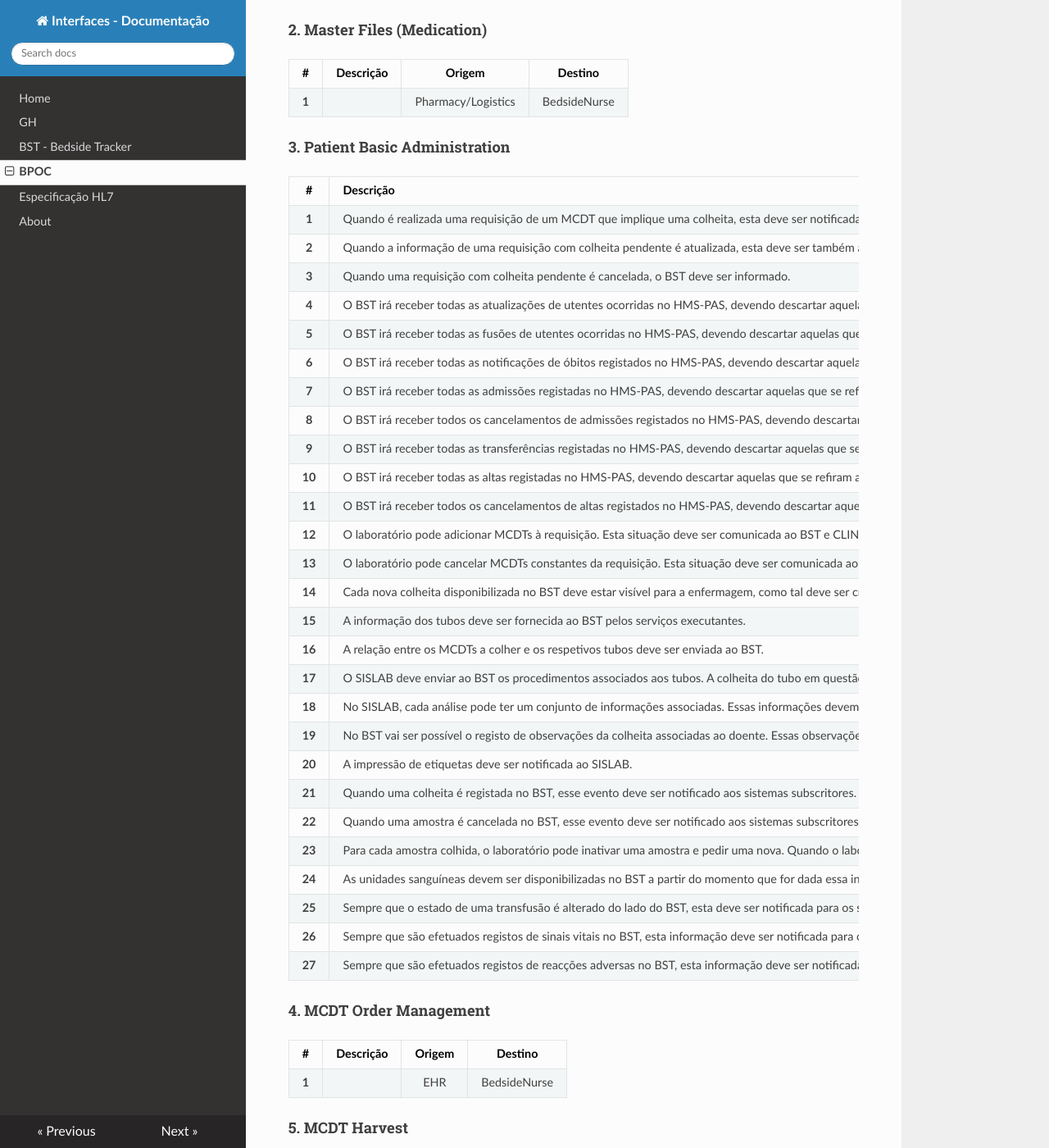
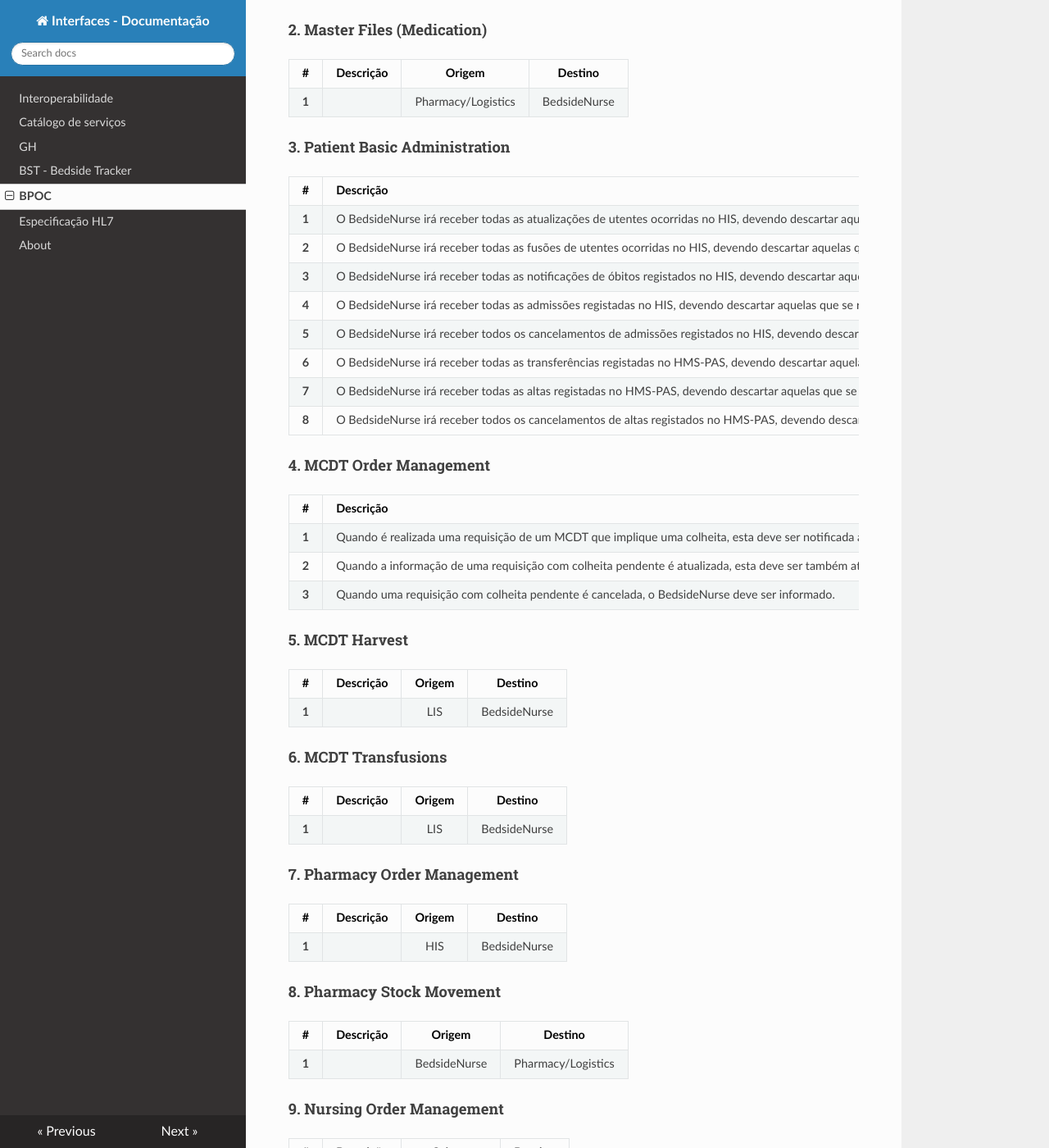
Before and after one commit to joaofmarques/G-Interfaces, an MkDocs documentation site: the page built from docs/bpoc.md, in a window 1280 px wide and 1400 px high, scrolled down 661 px. Shown: the whole window at 82% size. Built offline with MkDocs 1.6.1, drawn with Linux system fonts in a browser that asks for light colours; nearby versions of some CDN libraries; old or Windows-style settings are respelled for this version of MkDocs; some of the changed text lies outside the part shown.

Commit message:
Add files via upload

```diff
--- a/docs/bpoc.md
+++ b/docs/bpoc.md
@@ -1,8 +1,7 @@
 # Introdução
 
-O presente documento tem como objetivo detalhar os interfaces necessários para a implementação do workflow de integração com o produto BPOC.
+O presente documento tem como objetivo detalhar os interfaces necessários para a implementação do workflow de integração com uma solução BPOC.
 
-O interface será implementado com recurso ao standard HL7, na sua versão 2.4.
 
 # Especificação funcional
 
@@ -10,7 +9,7 @@ O interface será implementado com recurso ao standard HL7, na sua versão 2.4.
 
 ## Workflow
 
-Apesar do diagrama abaixo fazer referência a produtos Globalcare, pretende-se que o fluxo a implementar seja agnóstico relativamente ao ecossistema onde se encontra inserido, funcionando de forma semelhante consoante integra com produtos internos ou com produtos de terceiros.
+O diagrama abaixo faz referência a um conjunto de interações entre sistemas que determinam o fluxo de informação a implementar com vista à disponibilização de uma solução de BPOC totalmente integrada. Este fluxo deve ser agnóstico relativamente a quaisquer que sejam os sistemas residentes no ecossistema onde se pretender instalar a solução, funcionando numa lógica de ativação de serviços.
 
 ![Workflow](bpoc.png)
 
@@ -30,39 +29,22 @@ Apesar do diagrama abaixo fazer referência a produtos Globalcare, pretende-se q
 
 | # | Descrição                                 | Origem     | Destino    |
 |:-:|:----------------------------------------- |:----------:|:----------:|
-| **1** |Quando é realizada uma requisição de um MCDT que implique uma colheita, esta deve ser notificada ao BST. **Informação a passar para BST:** Número da requisição, prioridade, data do pedido, informação clínica e estado. Em simultâneo com o envio dos dados da requisição, deve ser também passado o histórico de problemas, diagnósticos, alergias e reacções adversas ativas do utente.|CLINICAL-MED|BST;SIBAS;SISLAB|
-| **2** |Quando a informação de uma requisição com colheita pendente é atualizada, esta deve ser também atualizada no BST.|CLINICAL-MED|BST;SIBAS;SISLAB|
-| **3** |Quando uma requisição com colheita pendente é cancelada, o BST deve ser informado.|CLINICAL-MED|BST;SIBAS;SISLAB|
-| **4** |O BST irá receber todas as atualizações de utentes ocorridas no HMS-PAS, devendo descartar aquelas que se refiram a utentes que não existam no sistema.|HMS-PAS     |BST  	      |
-| **5** |O BST irá receber todas as fusões de utentes ocorridas no HMS-PAS, devendo descartar aquelas que se refiram a utentes que não existam no sistema.|HMS-PAS     |BST  	      |
-| **6** |O BST irá receber todas as notificações de óbitos registados no HMS-PAS, devendo descartar aquelas que se refiram a utentes que não existam no sistema.|HMS-PAS     |BST  	      |
-| **7** |O BST irá receber todas as admissões registadas no HMS-PAS, devendo descartar aquelas que se refiram a utentes que não existam no sistema.|HMS-PAS     |BST  	      |
-| **8** |O BST irá receber todos os cancelamentos de admissões registados no HMS-PAS, devendo descartar aqueles que se refiram a utentes que não existam no sistema.|HMS-PAS     |BST  	      |
-| **9** |O BST irá receber todas as transferências registadas no HMS-PAS, devendo descartar aquelas que se refiram a utentes que não existam no sistema.|HMS-PAS     |BST  	      |
-| **10** |O BST irá receber todas as altas registadas no HMS-PAS, devendo descartar aquelas que se refiram a utentes que não existam no sistema.|HMS-PAS     |BST  	      |
-| **11** |O BST irá receber todos os cancelamentos de altas registados no HMS-PAS, devendo descartar aqueles que se refiram a utentes que não existam no sistema.|HMS-PAS     |BST  	      |
-| **12** |O laboratório pode adicionar MCDTs à requisição. Esta situação deve ser comunicada ao BST e CLINICAL-MED|SIBAS;SISLAB|BST;CLINICAL-MED|
-| **13** |O laboratório pode cancelar MCDTs constantes da requisição. Esta situação deve ser comunicada ao BST e CLINICAL-MED|SIBAS;SISLAB|BST;CLINICAL-MED|
-| **14** |Cada nova colheita disponibilizada no BST deve estar visível para a enfermagem, como tal deve ser criado na enfermagem uma intervenção no Clinical-ENF.     		      |BST         |CLINICAL-ENF|
-| **15** |A informação dos tubos deve ser fornecida ao BST pelos serviços executantes.|SIBAS;SISLAB|BST  	      |
-| **16** |A relação entre os MCDTs a colher e os respetivos tubos deve ser enviada ao BST.|SISLAB      |BST  	      |
-| **17** |O SISLAB deve enviar ao BST os procedimentos associados aos tubos. A colheita do tubo em questão deve ter em conta o tempo em minutos que depende do procedimento.       		|SISLAB      |BST  	      |
-| **18**|No SISLAB, cada análise pode ter um conjunto de informações associadas. Essas informações devem ser enviadas para o BST, sendo que no SISLAB já contém o valor da chave a introduzir no BST.|SISLAB      |BST  	      |
-| **19** |No BST vai ser possível o registo de observações da colheita associadas ao doente. Essas observações registadas devem ser integradas no Clinical-ENF.       		       |BST         |CLINICAL-ENF|
-| **20** |A impressão de etiquetas deve ser notificada ao SISLAB.|BST         |SISLAB	  |
-| **21** |Quando uma colheita é registada no BST, esse evento deve ser notificado aos sistemas subscritores.|BST         |HMS-PAS;SIBAS;SISLAB|
-| **22** |Quando uma amostra é cancelada no BST, esse evento deve ser notificado aos sistemas subscritores.|BST         |HMS-PAS;SIBAS;SISLAB|
-| **23** |Para cada amostra colhida, o laboratório pode inativar uma amostra e pedir uma nova. Quando o laboratório pedir nova amostra, o interface deve colocar a amostra no BST como rejeitada com o respetivo motivo, e criar uma nova amostra pendente de colheita com a informação a ser disponibilizada pelo laboratório.|SISLAB      |BST  	      |
-| **24** |As unidades sanguíneas devem ser disponibilizadas no BST a partir do momento que for dada essa indicação no SIBAS.|SIBAS       |BST  	      |
-| **25** |Sempre que o estado de uma transfusão é alterado do lado do BST, esta deve ser notificada para os sistemas subscitores.|BST         |SIBAS	  	  |
-| **26** |Sempre que são efetuados registos de sinais vitais no BST, esta informação deve ser notificada para os sistemas subscitores.|BST         |CLINICAL-ENF;SIBAS|
-| **27**|Sempre que são efetuados registos de reacções adversas no BST, esta informação deve ser notificada para os sistemas subscitores.|BST         |CLINICAL-MED;SIBAS|
+| **1** |O BedsideNurse irá receber todas as atualizações de utentes ocorridas no HIS, devendo descartar aquelas que se refiram a utentes que não existam no sistema.|HIS     |BedsideNurse  	      |
+| **2** |O BedsideNurse irá receber todas as fusões de utentes ocorridas no HIS, devendo descartar aquelas que se refiram a utentes que não existam no sistema.|HIS     |BedsideNurse  	      |
+| **3** |O BedsideNurse irá receber todas as notificações de óbitos registados no HIS, devendo descartar aquelas que se refiram a utentes que não existam no sistema.|HIS     |BedsideNurse  	      |
+| **4** |O BedsideNurse irá receber todas as admissões registadas no HIS, devendo descartar aquelas que se refiram a utentes que não existam no sistema.|HIS     |BedsideNurse  	      |
+| **5** |O BedsideNurse irá receber todos os cancelamentos de admissões registados no HIS, devendo descartar aqueles que se refiram a utentes que não existam no sistema.|HIS     |BedsideNurse  	      |
+| **6** |O BedsideNurse irá receber todas as transferências registadas no HMS-PAS, devendo descartar aquelas que se refiram a utentes que não existam no sistema.|HIS     |BedsideNurse  	      |
+| **7** |O BedsideNurse irá receber todas as altas registadas no HMS-PAS, devendo descartar aquelas que se refiram a utentes que não existam no sistema.|HIS     |BedsideNurse  	      |
+| **8** |O BedsideNurse irá receber todos os cancelamentos de altas registados no HMS-PAS, devendo descartar aqueles que se refiram a utentes que não existam no sistema.|HIS     |BedsideNurse  	      |
 
 #### 4. MCDT Order Management
 
 | # | Descrição                                 | Origem     | Destino    |
 |:-:|:----------------------------------------- |:----------:|:----------:|
-| **1** | |EHR|BedsideNurse|
+| **1** |Quando é realizada uma requisição de um MCDT que implique uma colheita, esta deve ser notificada ao BedsideNurse. **Informação a passar para BSN:** Número da requisição, prioridade, data do pedido, informação clínica e estado. Em simultâneo com o envio dos dados da requisição, deve ser também passado o histórico de problemas, diagnósticos, alergias e reacções adversas ativas do utente.|EHR|BedsideNurse|
+| **2** |Quando a informação de uma requisição com colheita pendente é atualizada, esta deve ser também atualizada no BedsideNurse.|EHR|BedsideNurse|
+| **3** |Quando uma requisição com colheita pendente é cancelada, o BedsideNurse deve ser informado.|EHR|BedsideNurse|
 
 #### 5. MCDT Harvest
 
@@ -99,6 +81,10 @@ Apesar do diagrama abaixo fazer referência a produtos Globalcare, pretende-se q
 
 # Especificação técnica
 
+O interface será implementado com recurso ao standard HL7, na sua versão 2.4.
+
+No capítulo abaixo, encontram-se detalhados todos os conectores de interfaces que são necessários instalar neste âmbito.
+
 ##Conectores
 
 De forma a montar o circuito funcional especificado, será necessário instalar os seguintes conectores de integração:
--- a/docs/bst.md
+++ b/docs/bst.md
@@ -1,8 +1,6 @@
 # Introdução
 
 O presente documento tem como objetivo detalhar os interfaces necessários para a implementação do workflow de integração com o produto Bedside Tracker (BST).
-
-O interface será implementado com recurso ao standard HL7, na sua versão 2.4.
 
 # Especificação funcional
 
@@ -48,6 +46,10 @@ Apesar do diagrama abaixo fazer referência a produtos Globalcare, pretende-se q
 ***
 
 # Especificação técnica
+
+O interface será implementado com recurso ao standard HL7, na sua versão 2.4.
+
+No capítulo abaixo, encontram-se detalhados todos os conectores de interfaces que são necessários instalar neste âmbito.
 
 ##Conectores
 
--- a/mkdocs.yml
+++ b/mkdocs.yml
@@ -1,6 +1,7 @@
 site_name: Interfaces - Documentação
 pages:
-    - Home: index.md
+    - Interoperabilidade: index.md
+    - Catálogo de serviços: services.md
     - GH: gh.md
     - BST - Bedside Tracker: bst.md
     - BPOC: bpoc.md
```
Also changed, not shown: docs/index.md (+2 -2 lines), docs/services.md (added, +111 -0 lines), docs/visao.PNG (added).
